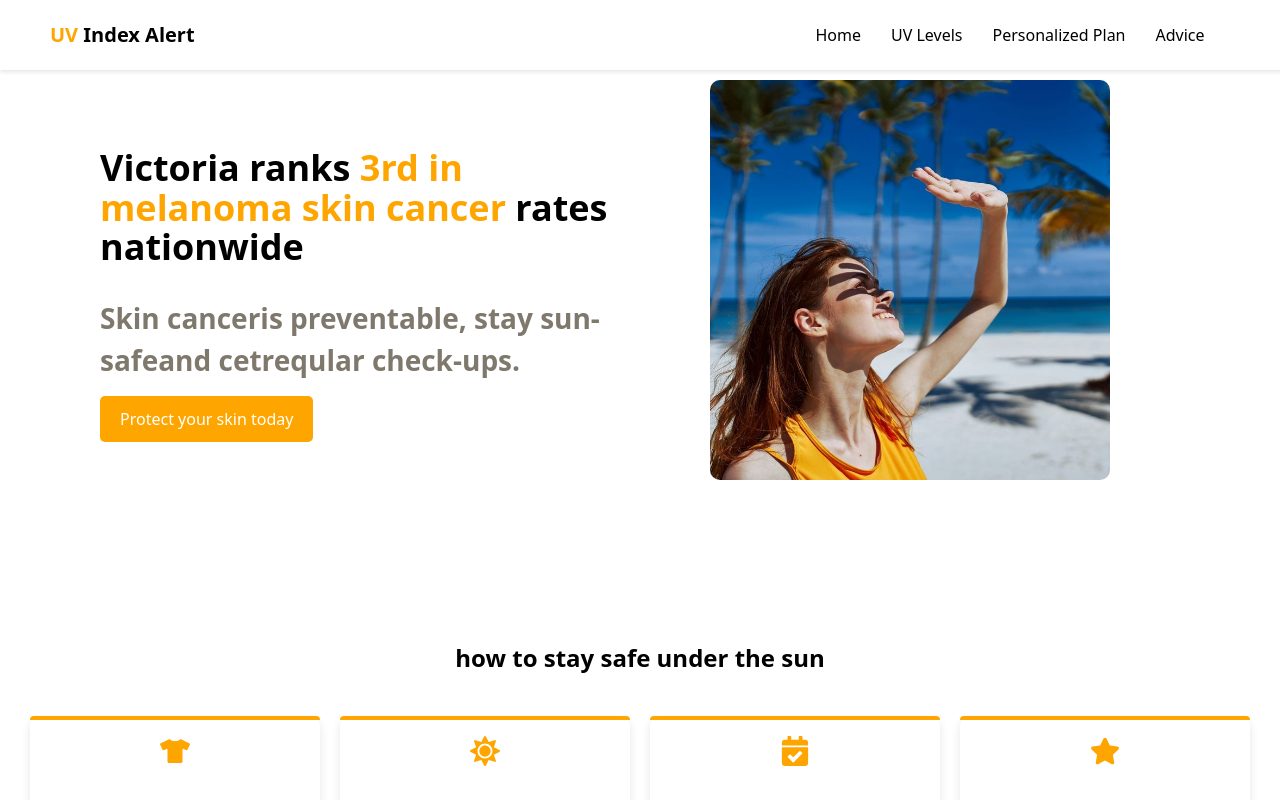
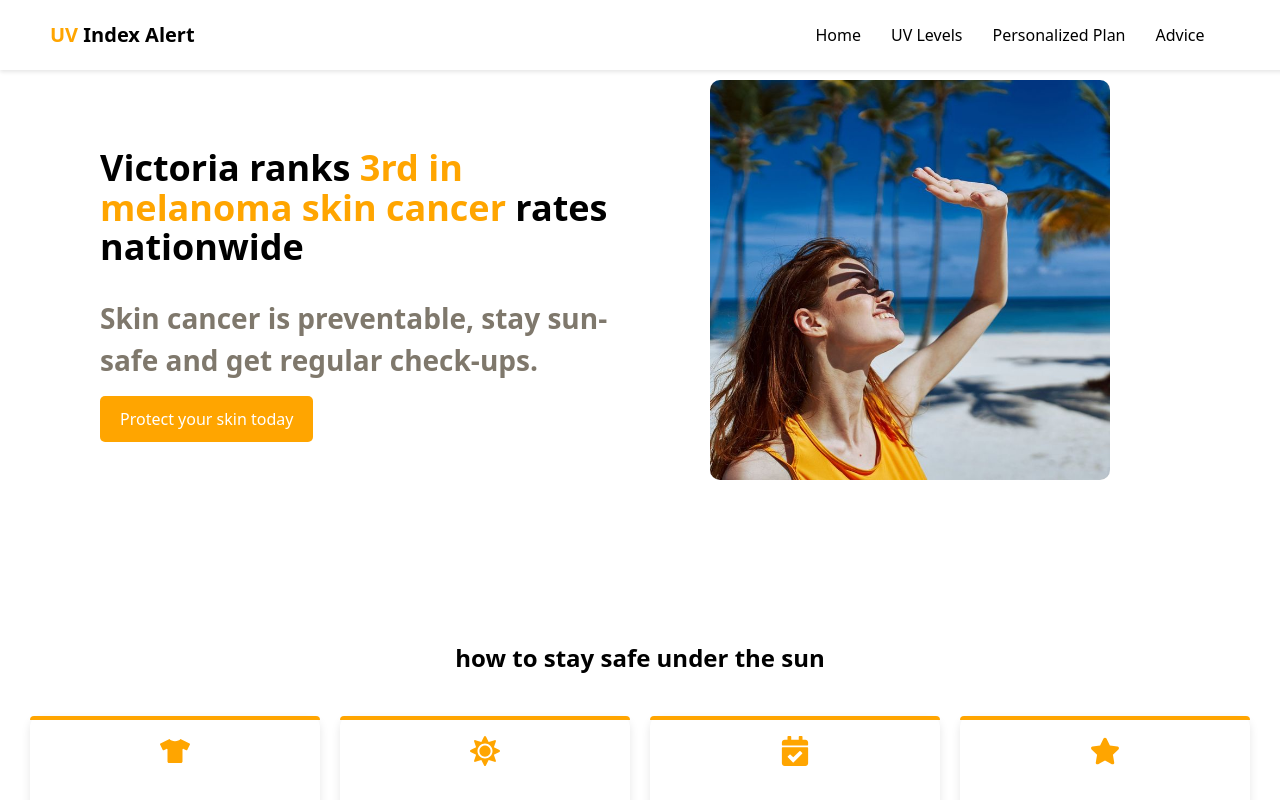
Before and after one commit to yiru075/OnBoarding, a React (Vite) app in the folder sun-project/: page / in a window 1280 px wide. Shown: the top 800 px of the page. Built offline with nearby package versions, Linux system fonts and the light colour scheme.

Commit message:
Correction on the Home Page

```diff
--- a/sun-project/src/pages/home/Home.jsx
+++ b/sun-project/src/pages/home/Home.jsx
@@ -12,7 +12,7 @@ const Home = () => {
         <div className="home-content">
           <h1>Victoria ranks <span style={{ color: 'orange' }}>3rd in melanoma skin cancer</span> rates nationwide</h1>
           <h2>
-            <span>Skin canceris preventable, stay sun-safeand cetreqular check-ups.</span>
+            <span>Skin cancer is preventable, stay sun-safe and get regular check-ups.</span>
           </h2>
           <button className="cta-button">Protect your skin today</button>
         </div>
```
